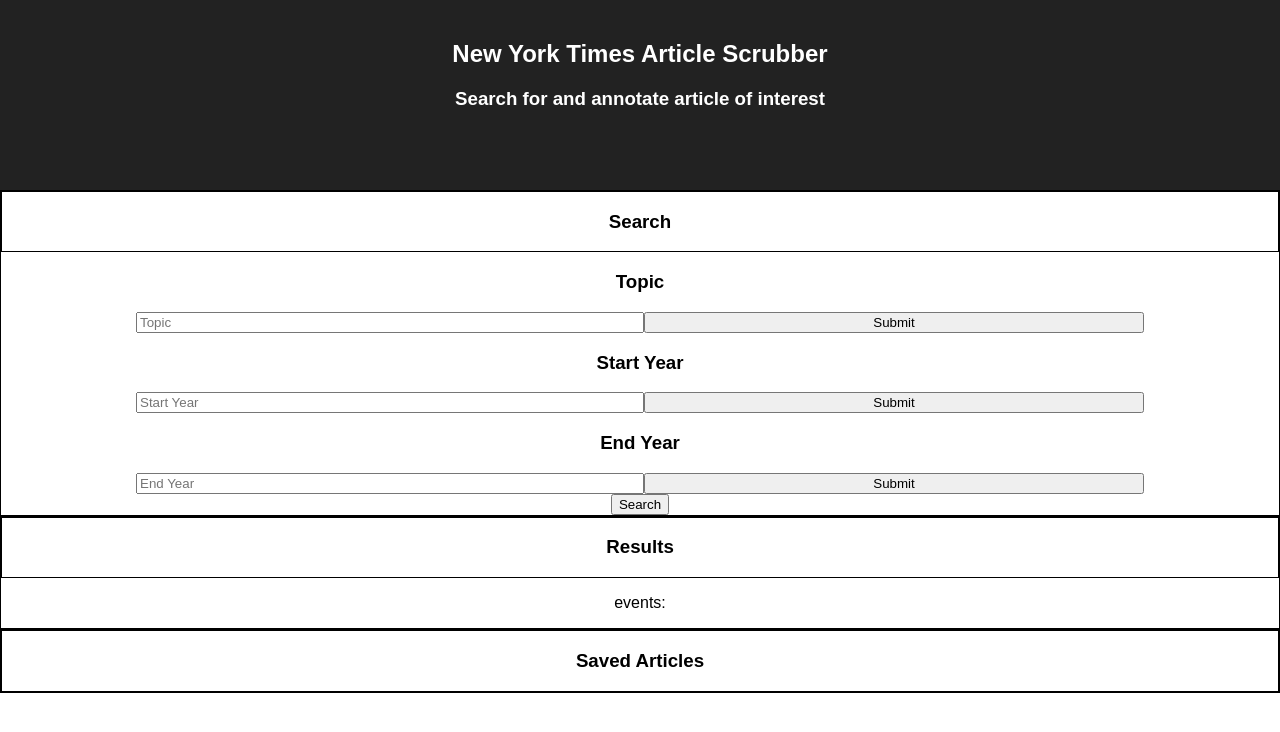
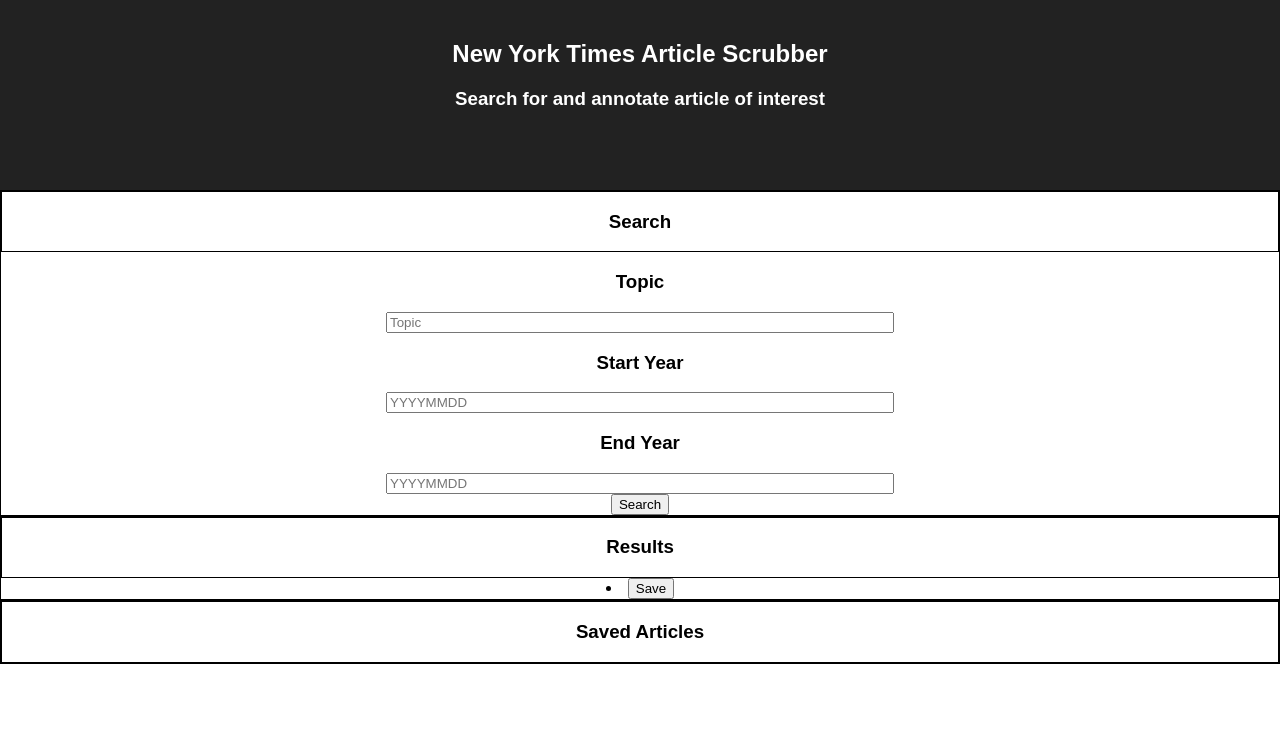
Before and after one commit to willisdorden/react, a React (Create React App) app: page / in a window 1280 px wide. Shown: the top 732 px of the page. Built offline with nearby package versions, Linux system fonts and the light colour scheme.

Commit message:
have it displaying one from the api

```diff
--- a/src/App.js
+++ b/src/App.js
@@ -20,17 +20,22 @@
         if (prevState.topic !== this.state.topic) {
             console.log("UPDATED");
 
-            helpers.runQuery(this.state).then ( (data) => {
-                if (data !== this.state.results) {
-                    console.log("HERE");
-                    console.log(data);
+            helpers.runQuery(this.state)
+                .then(data => {
+                    if (data !== this.state.results) {
+                        console.log("HERE");
+                        // console.log(data.data.response.docs[1].headline.main);
+                       var searchData = data.data.response.docs ;
+                       console.log(searchData);
+                       for (var i = 0; i<searchData.length; i++){
+                           this.setState({results: searchData[i].headline.main});
+                       }
 
-                    this.setState({results: data});
-                }
-
-                // This code is necessary to bind the keyword "this" when we say this.setState
-                // to actually mean the component itself and not the runQuery function.
-            })
+                    }
+                })
+                .catch(error => {
+                    console.log(error);
+                });
         }
     }
     setTerm ({topic, year, endYear })  {
@@ -45,10 +50,10 @@
                 <h3>Search for and annotate article of interest</h3>
         </div>
           <div>
-              <NySearch  setTerm={this.setTerm} />
+              <NySearch  setTerm={this.setTerm.bind(this)} />
           </div>
           <div>
-          <Results events={this.state.results}  />
+          <Results events = {this.state.results}  />
           </div>
           <div>
               <SavedArticles />
--- a/src/Results.js
+++ b/src/Results.js
@@ -16,7 +16,10 @@
                     <h3 className="panel-title text-center">Results</h3>
                 </div>
                 <div className="panel-body text-center">
-                    <p> events: {this.props.events}</p>
+                   <li>{this.props.events} <button
+                       className ="btn btn primary btn-lg"
+                        type= "submit">Save
+                    </button>  </li>
                 </div>
 
             </div>
--- a/src/search.js
+++ b/src/search.js
@@ -47,16 +47,15 @@
                     <div className="panel-body">
                     <div className="Topic">
                     <h3>Topic</h3>
-                        <form className="button" onSubmit={this.handleSubmit}>
+                        <form className="button" onSubmit={this.handleSubmit.bind(this)}>
                     <div className="input-group">
                         <label>
                         <input value={this.state.topic}
-                               onChange={this.handleTopic}
+                               onChange={this.handleTopic.bind(this)}
                                type="text"
                                className="form-control"
                                placeholder="Topic"/>
                         </label>
-                        <input type="submit" value="Submit" />
                     </div>
 
                     <div className="Startyear">
@@ -66,12 +65,11 @@
 
 
                             <input value={this.state.year}
-                                   onChange={this.handlestartYear}
+                                   onChange={this.handlestartYear.bind(this)}
                                    type="text"
                                    className="form-control"
-                                   placeholder="Start Year"/>
+                                   placeholder="YYYYMMDD"/>
                             </label>
-                            <input type="submit" value="Submit" />
 
                         </div>
 
@@ -81,12 +79,11 @@
                             <label>
                             <input
                                 value={this.state.endYear}
-                                onChange={this.handleendYear}
+                                onChange={this.handleendYear.bind(this)}
                                 type="text"
                                 className="form-control"
-                                placeholder="End Year"/>
+                                placeholder="YYYYMMDD"/>
                             </label>
-                            <input type="submit" value="Submit" />
                         </div>
                         </div>
 
--- a/src/util/helper.js
+++ b/src/util/helper.js
@@ -7,9 +7,9 @@
 const helpers = {
     runQuery: ({topic,year,endYear}) => {
         console.log(topic,year,endYear);
-        axios.get('https://api.nytimes.com/svc/search/v2/articlesearch.json')
-            .then(response => response.data)
-            .catch(error => { console.log(error); });
+        const query = `https://api.nytimes.com/svc/search/v2/articlesearch.json?fq=${topic}&begin_date=${year}&end_date=${endYear}&api-key=68417fabf62e46319016b82ea8cc4816`;
+        return axios.get(query)
+
     },
 };
 
```
